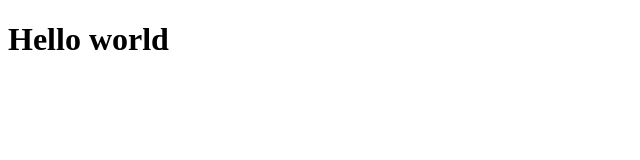
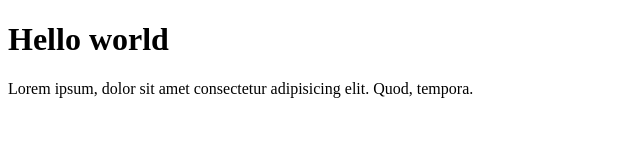
Before and after one commit to filzm2/tests, a plain HTML site: page index.html in a window 1280 px wide. Shown: the whole page, without its empty margins (0-640 px from the left). Drawn offline with Linux system fonts and the light colour scheme.

Commit message:
Первая отправка в репо

```diff
--- a/index.html
+++ b/index.html
@@ -8,5 +8,8 @@
 </head>
 <body>
   <h1>Hello world</h1>
+  <p>Lorem ipsum, dolor sit amet consectetur adipisicing elit. Quod, tempora.</p>
+
+
 </body>
 </html>
```
